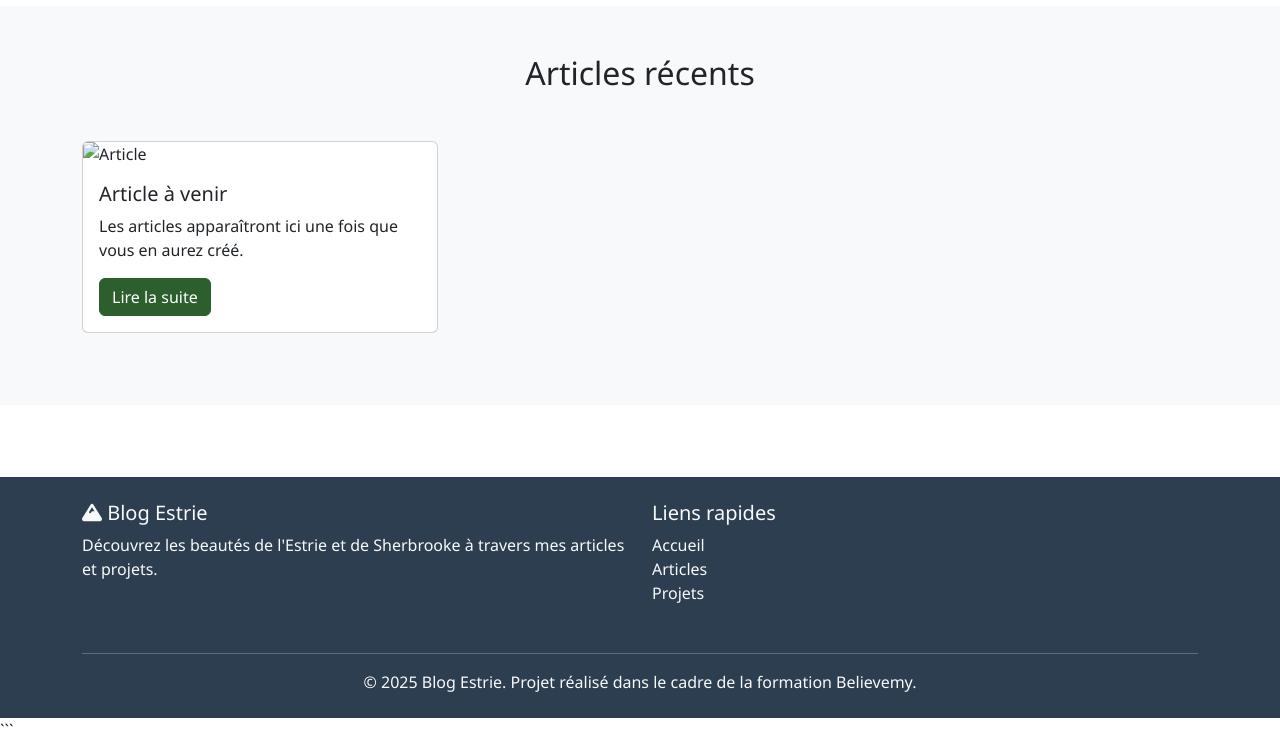
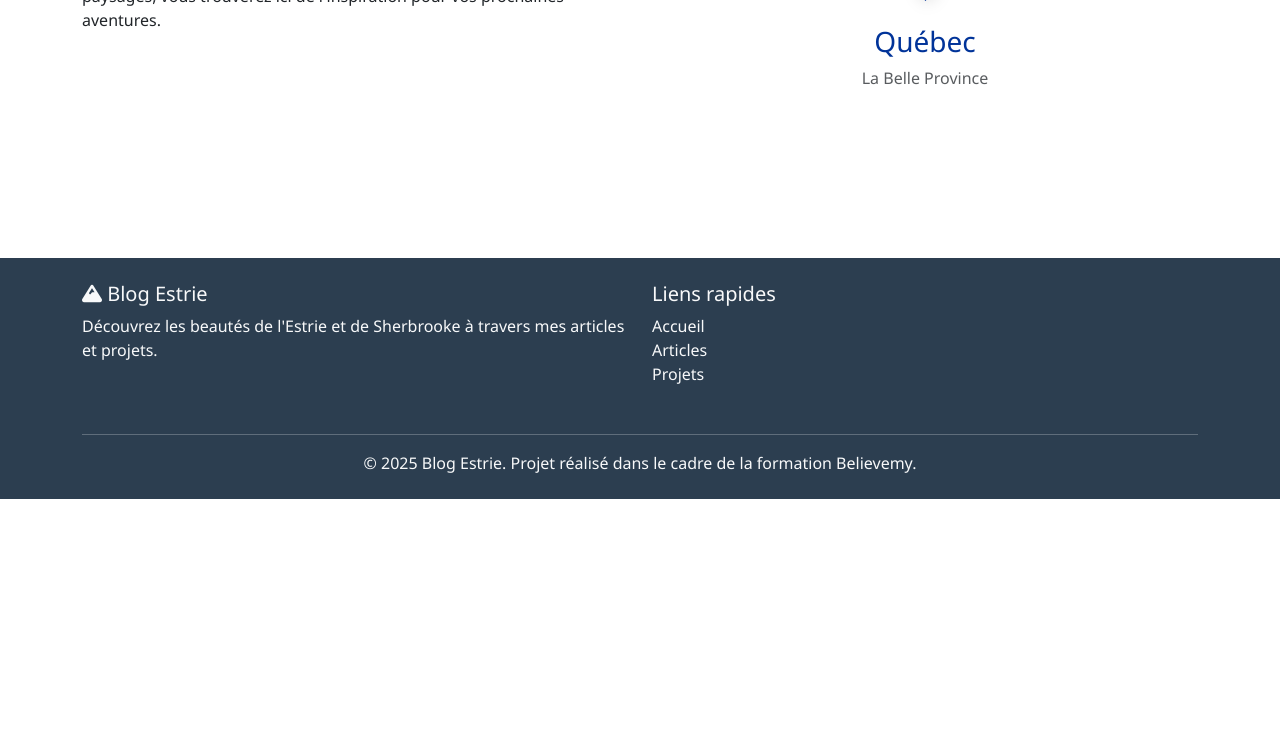
Before and after one commit to NicolasClaverol/blog-estrie, a PHP site: page / in a window 1280 px wide. Shown: the part 765-1507 px from the top of the page. After the commit the page ends 1264 px from the top, so only its background shows below. Run offline with PHP 8.4, Linux system fonts and the light colour scheme; some libraries are stand-ins or nearby versions.

Commit message:
Page d'accueil finalisée - Fleur de lys du Québec
- Remplacement emoji par fleur de lys SVG officielle
- Suppression section Articles récents (redondance)
- Suppression icône drapeau devant Québec
- Texte Québec en bleu assorti (#003399)
- Design épuré et professionnel
- Ajout fichier fleur-de-lys.svg dans assets/images

````diff
--- a/index.php
+++ b/index.php
@@ -14,10 +14,10 @@ require_once 'includes/header.php';
             inoubliables de la région de Sherbrooke
         </p>
         <div class="d-grid gap-2 d-sm-flex justify-content-sm-center">
-            <a href="articles.php" class="btn btn-light btn-lg px-4 gap-3">
+            <a href="/articles.php" class="btn btn-light btn-lg px-4 gap-3">
                 <i class="fas fa-newspaper"></i> Découvrir les articles
             </a>
-            <a href="projets.php" class="btn btn-outline-light btn-lg px-4">
+            <a href="/projets.php" class="btn btn-outline-light btn-lg px-4">
                 <i class="fas fa-folder-open"></i> Voir les projets
             </a>
         </div>
@@ -40,37 +40,17 @@ require_once 'includes/header.php';
                 ici de l'inspiration pour vos prochaines aventures.
             </p>
         </div>
-        <div class="col-md-6">
-            <img src="assets/images/estrie-placeholder.jpg"
-                 alt="Paysage de l'Estrie"
-                 class="img-fluid rounded shadow"
-                 onerror="this.src='https://via.placeholder.com/600x400/2C5F2D/FFFFFF?text=Estrie'">
-        </div>
-    </div>
-</section>
-
-<!-- Section Articles récents -->
-<section class="bg-light py-5">
-    <div class="container">
-        <h2 class="text-center mb-5">Articles récents</h2>
-        <div class="row">
-            <!-- Les articles seront affichés ici dynamiquement plus tard -->
-            <div class="col-md-4 mb-4">
-                <div class="card h-100">
-                    <img src="https://via.placeholder.com/400x250/2C5F2D/FFFFFF?text=Article+1"
-                         class="card-img-top" alt="Article">
-                    <div class="card-body">
-                        <h5 class="card-title">Article à venir</h5>
-                        <p class="card-text">
-                            Les articles apparaîtront ici une fois que vous en aurez créé.
-                        </p>
-                        <a href="#" class="btn btn-primary">Lire la suite</a>
-                    </div>
-                </div>
+        <div class="col-md-6 text-center">
+            <!-- Fleur de lys du Québec -->
+            <div class="p-5">
+                <img src="/assets/images/fleur-de-lys.svg"
+                     alt="Fleur de lys du Québec"
+                     style="max-width: 300px; height: auto; filter: drop-shadow(2px 2px 8px rgba(0,0,0,0.15));">
+                    <h3 class="mt-4" style="color: #003399;">Québec</h3>
+                <p class="text-muted mb-0">La Belle Province</p>
             </div>
         </div>
     </div>
 </section>
 
 <?php require_once 'includes/footer.php'; ?>
-```
````
Also changed, not shown: assets/images/fleur-de-lys.svg (added).
